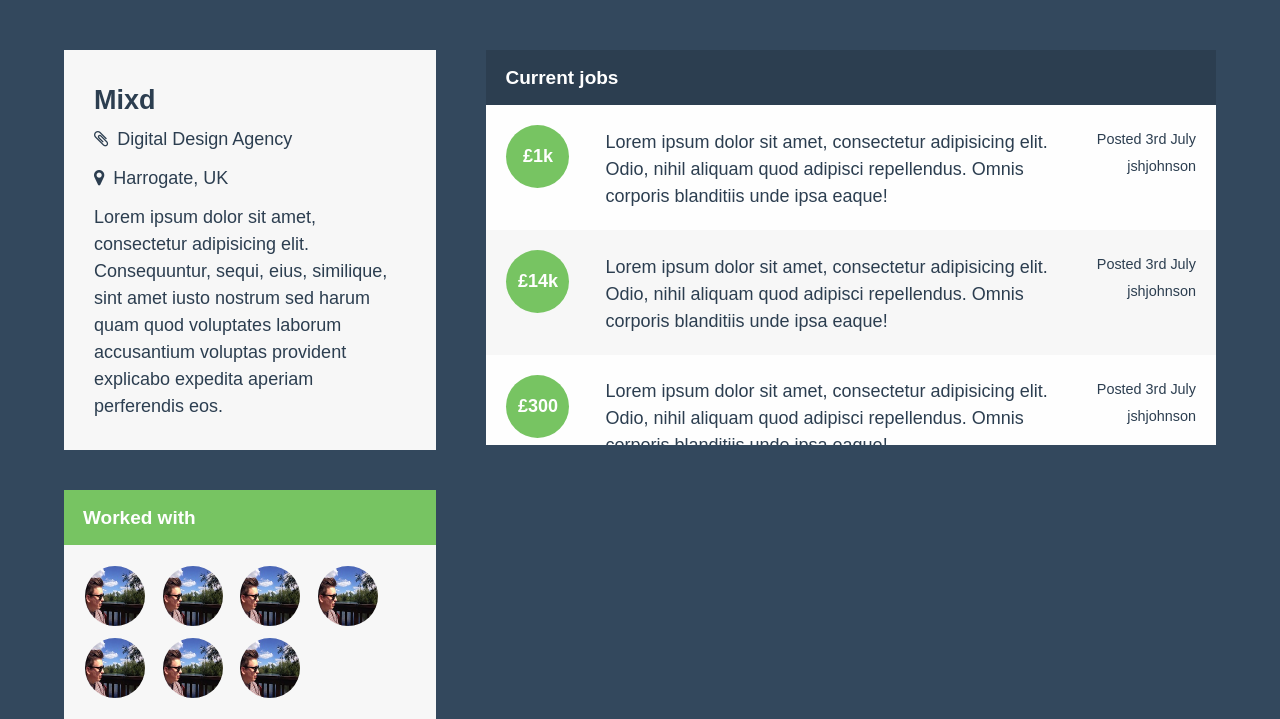
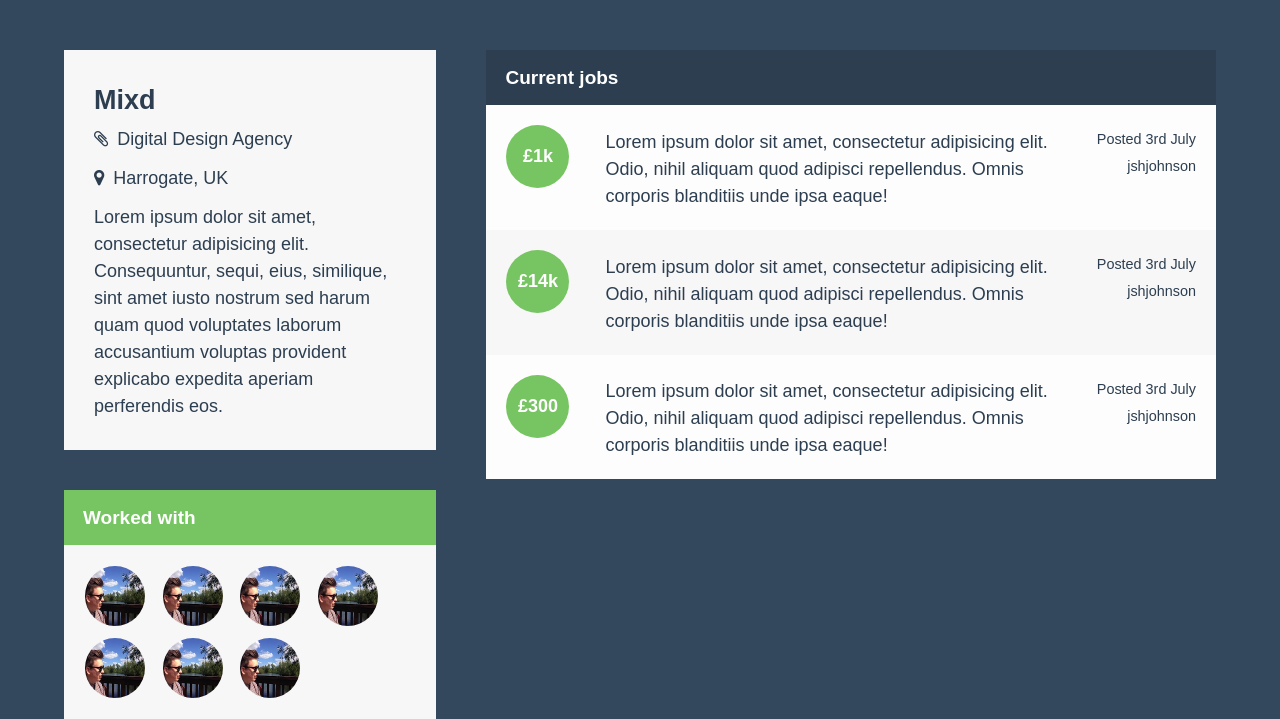
Before and after one commit to jshjohnson/Connectd, a PHP site: page /employer.html in a window 1280 px wide. Shown: the part 69-788 px from the top of the page. Run offline with PHP 8.4, Linux system fonts and the light colour scheme; some libraries are stand-ins or nearby versions.

Commit message:
Employer page job list

```diff
--- a/assets/js/scripts.js
+++ b/assets/js/scripts.js
@@ -26,7 +26,7 @@ $(document).ready(function() {
 	    "<form action=''>" +
 	    "<textarea name='message' id='' cols='30' rows='15' placeholder='Write anything here that you think the freelancer will need to know about your project. The more detailed, the better!'></textarea>" +
 	    "<div class='button-container'>" +
-	    "<input class='submit' type='submit' value='Apply for your place'>" +
+	    "<input class='submit' type='submit' value='Send'>" +
 	    "</div>" +
 	    "</form>" +
 	    "</div>" +
--- a/assets/scss/core/modules/_dashboard.scss
+++ b/assets/scss/core/modules/_dashboard.scss
@@ -5,6 +5,10 @@
 	margin-bottom: 2em;
 	.media-wrapper {
 		max-height: 17em;
+		overflow-y: scroll;
+	}
+	.media-wrapper--single {
+		max-height: 25em;
 		overflow-y: scroll;
 	}
 	&:last-child {
--- a/employer.html
+++ b/employer.html
@@ -64,7 +64,7 @@
 				<header class="header--panel header--developer cf">
 					<h3 class="float-left">Current jobs</h3>
 				</header>
-				<div class="media-wrapper">
+				<div class="media-wrapper--single">
 					<div class="media">
 						<div class="media__desc media-2-3">
 							<div class="media__button currency-button">
```
Also changed, not shown: assets/css/ie.css (+8 -3 lines), assets/js/scripts.min.js.
